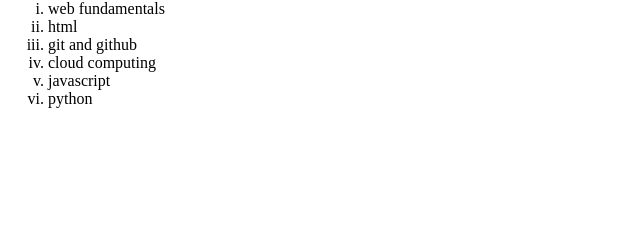
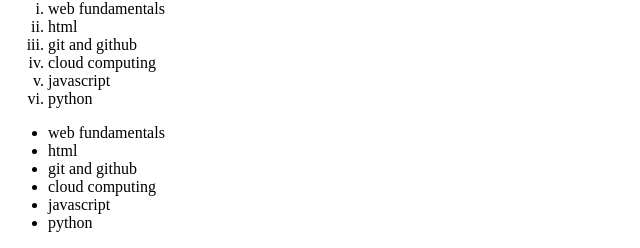
Before and after one commit to Nome-Miracle/classwork2, a plain HTML site: page index.html in a window 1280 px wide. Shown: the part 706-954 px from the top of the page, without its empty margins (0-640 px from the left). Before the commit the page ends 830 px from the top, so only its background shows below. Drawn offline with Linux system fonts and the light colour scheme.

Commit message:
un ordered list added

```diff
--- a/index.html
+++ b/index.html
@@ -33,6 +33,15 @@
 
     </ol>
 
+    <ul>
+    <li>web fundamentals</li>
+    <li>html</li>
+    <li>git and github</li>
+    <li>cloud computing</li>
+    <li>javascript</li>
+    <li>python</li>
+
+    </ul>
 
 
 </body>
```
